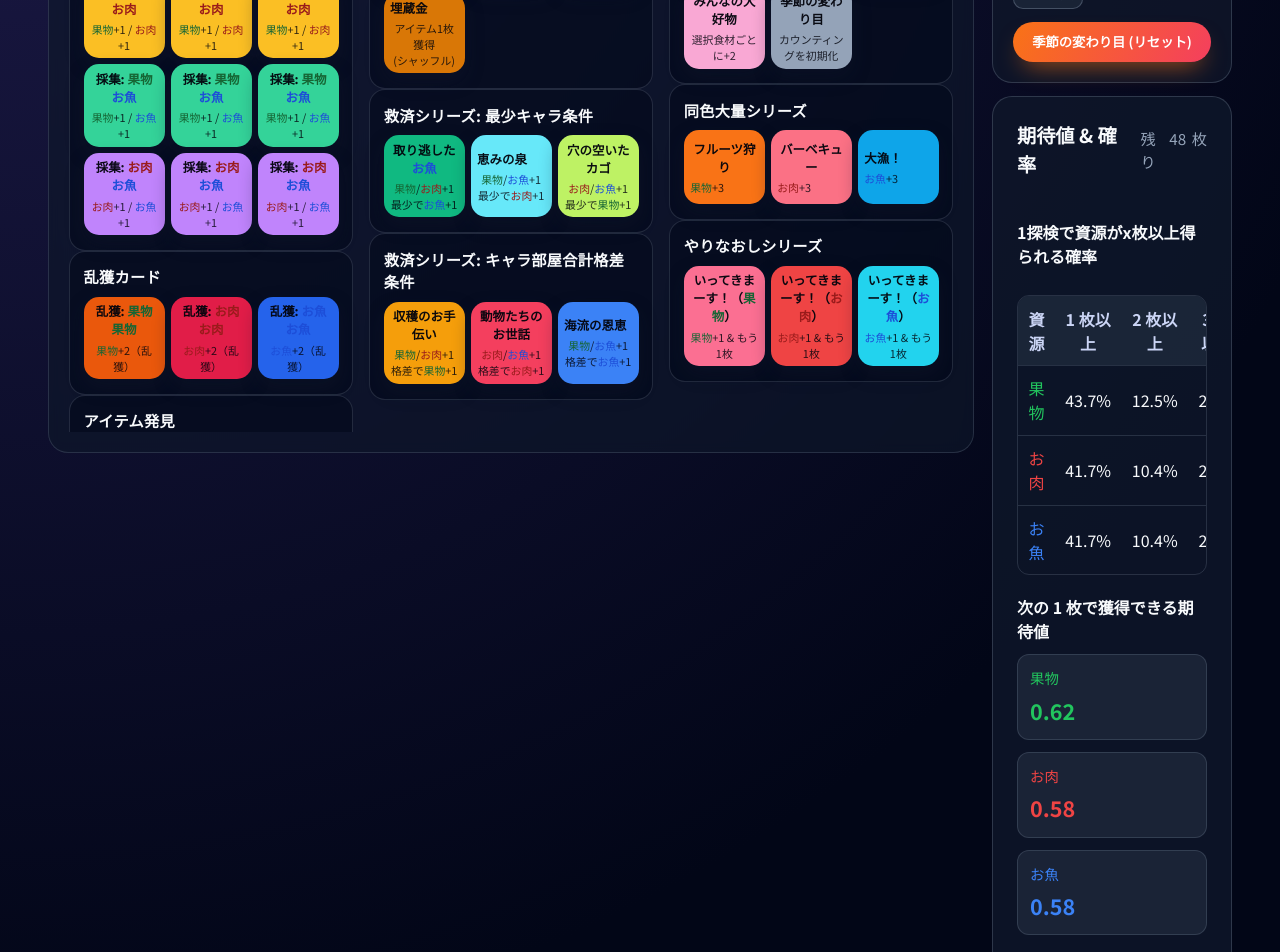
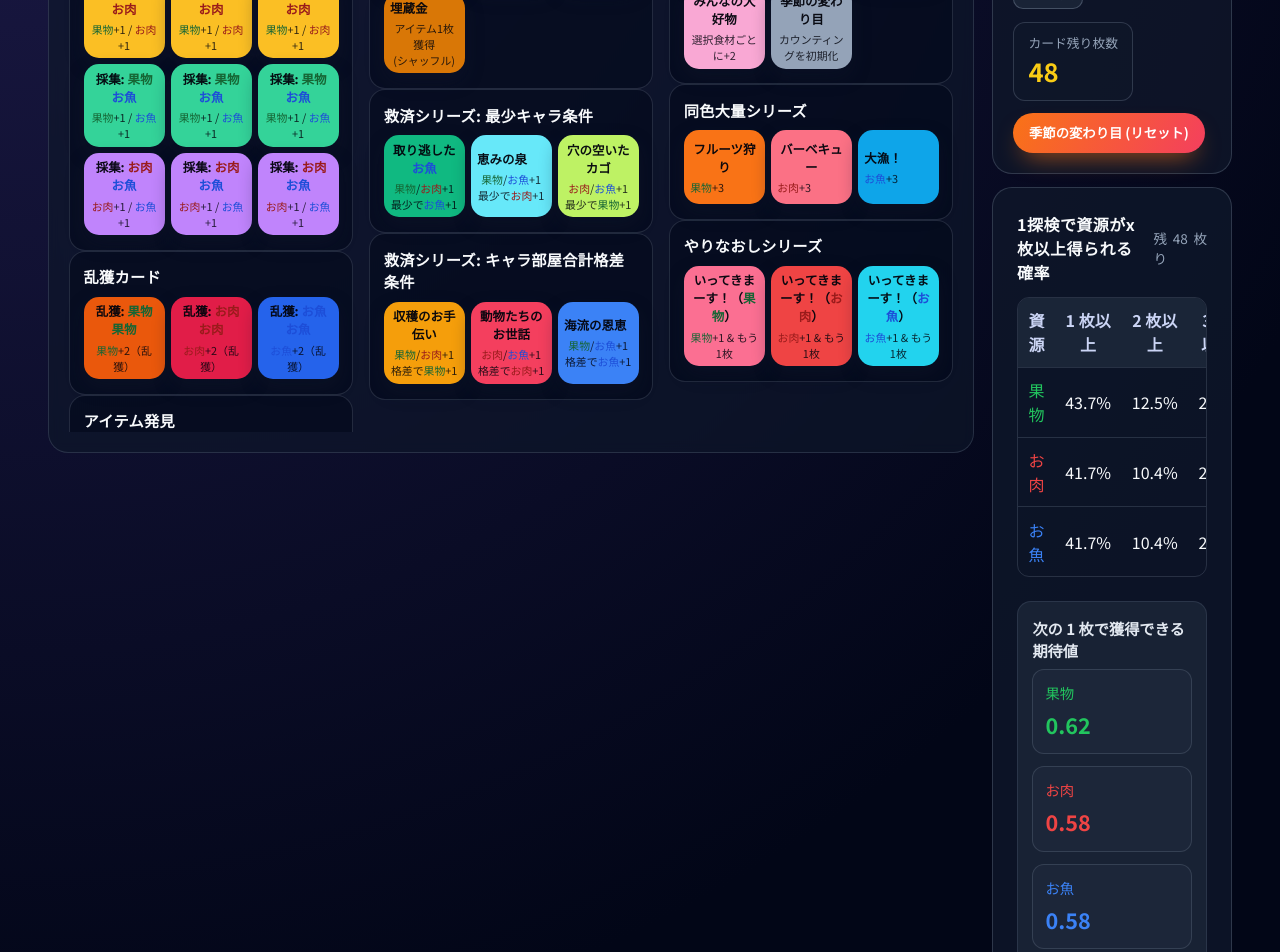
Before and after one commit to pikachu0310/kawauchi-counting-tool, a React (Vite) app: page / in a window 1280 px wide. Shown: the part 400-1352 px from the top of the page. Built offline with nearby package versions, Linux system fonts and the light colour scheme.

Commit message:
feat: relocate remaining count and stats layout

```diff
--- a/src/App.tsx
+++ b/src/App.tsx
@@ -81,6 +81,7 @@ export const App = () => {
               conditions={conditions}
               onChange={handleConditionChange}
               onReset={handleResetDeck}
+              remainingCards={stats.totalCards}
             />
             <StatsPanel stats={stats} />
           </div>
--- a/src/components/ConditionPanel.module.css
+++ b/src/components/ConditionPanel.module.css
@@ -57,6 +57,32 @@
   background: rgba(30, 41, 59, 0.75);
 }
 
+.summaryRow {
+  display: flex;
+  align-items: center;
+  gap: 0.75rem;
+  flex-wrap: wrap;
+}
+
+.remaining {
+  background: rgba(15, 23, 42, 0.9);
+  border-radius: 12px;
+  padding: 0.6rem 0.9rem;
+  border: 1px solid rgba(148, 163, 184, 0.25);
+}
+
+.remaining p {
+  margin: 0;
+  font-size: 0.8rem;
+  color: #94a3b8;
+}
+
+.remaining strong {
+  display: block;
+  font-size: 1.6rem;
+  color: #facc15;
+}
+
 .resetButton {
   border: none;
   border-radius: 999px;
--- a/src/components/ConditionPanel.tsx
+++ b/src/components/ConditionPanel.tsx
@@ -5,6 +5,7 @@ type ConditionPanelProps = {
   conditions: ConditionsState;
   onChange: (update: Partial<ConditionsState>) => void;
   onReset: () => void;
+  remainingCards: number;
 };
 
 const favoriteLabels: Record<ResourceType, string> = {
@@ -13,7 +14,12 @@ const favoriteLabels: Record<ResourceType, string> = {
   fish: "お魚",
 };
 
-export const ConditionPanel = ({ conditions, onChange, onReset }: ConditionPanelProps) => {
+export const ConditionPanel = ({
+  conditions,
+  onChange,
+  onReset,
+  remainingCards,
+}: ConditionPanelProps) => {
   const handleCheckbox = (
     key: keyof Omit<ConditionsState, "favoriteSelection">,
   ) => {
@@ -65,9 +71,15 @@ export const ConditionPanel = ({ conditions, onChange, onReset }: ConditionPanel
           ))}
         </div>
       </div>
-      <button type="button" className={styles.resetButton} onClick={onReset}>
-        季節の変わり目 (リセット)
-      </button>
+      <div className={styles.summaryRow}>
+        <div className={styles.remaining}>
+          <p>カード残り枚数</p>
+          <strong>{remainingCards}</strong>
+        </div>
+        <button type="button" className={styles.resetButton} onClick={onReset}>
+          季節の変わり目 (リセット)
+        </button>
+      </div>
     </section>
   );
 };
--- a/src/components/StatsPanel.module.css
+++ b/src/components/StatsPanel.module.css
@@ -5,7 +5,7 @@
   padding: 1.5rem;
   display: flex;
   flex-direction: column;
-  gap: 1.25rem;
+  gap: 1rem;
 }
 
 .panelHeader {
@@ -17,7 +17,8 @@
 
 .panelHeader h2 {
   margin: 0;
-  font-size: 1.2rem;
+  font-size: 1rem;
+  letter-spacing: 0.03em;
 }
 
 .remaining {
@@ -25,7 +26,7 @@
   align-items: baseline;
   gap: 0.35rem;
   color: #94a3b8;
-  font-size: 0.95rem;
+  font-size: 0.85rem;
 }
 
 .warning {
@@ -35,18 +36,6 @@
   background: rgba(248, 113, 113, 0.15);
   color: #fecaca;
   border: 1px solid rgba(248, 113, 113, 0.4);
-}
-
-.statGroup h3 {
-  margin: 0 0 0.35rem;
-  font-size: 1rem;
-  color: #f8fafc;
-}
-
-.statGroup {
-  display: flex;
-  flex-direction: column;
-  gap: 0.35rem;
 }
 
 .expectationGrid {
@@ -108,6 +97,7 @@
   overflow-x: auto;
   border-radius: 12px;
   border: 1px solid rgba(148, 163, 184, 0.2);
+  margin-top: -0.2rem;
 }
 
 table {
@@ -131,3 +121,23 @@ td {
   border-top: 1px solid rgba(148, 163, 184, 0.2);
   color: #f8fafc;
 }
+
+.extraInfo {
+  display: flex;
+  flex-direction: column;
+  gap: 0.75rem;
+  margin-top: 0.5rem;
+}
+
+.extraInfo section {
+  background: rgba(30, 41, 59, 0.72);
+  border-radius: 14px;
+  padding: 0.9rem;
+  border: 1px solid rgba(148, 163, 184, 0.15);
+}
+
+.extraInfo h3 {
+  margin: 0 0 0.4rem;
+  font-size: 0.95rem;
+  color: #e2e8f0;
+}
--- a/src/components/StatsPanel.tsx
+++ b/src/components/StatsPanel.tsx
@@ -30,7 +30,7 @@ export const StatsPanel = ({ stats }: StatsPanelProps) => {
   return (
     <section className={styles.panel}>
       <div className={styles.panelHeader}>
-        <h2>期待値 &amp; 確率</h2>
+        <h2>1探検で資源がx枚以上得られる確率</h2>
         <div className={styles.remaining}>
           <span>残り</span>
           <span>{stats.totalCards}</span>
@@ -40,8 +40,6 @@ export const StatsPanel = ({ stats }: StatsPanelProps) => {
       {isDeckEmpty && (
         <p className={styles.warning}>デッキが空です。季節の変わり目でリセットしてください。</p>
       )}
-      <div className={styles.statGroup}>
-        <h4>1探検で資源がx枚以上得られる確率</h4>
       <div className={styles.tableWrap}>
         <table>
           <thead>
@@ -68,8 +66,8 @@ export const StatsPanel = ({ stats }: StatsPanelProps) => {
           </tbody>
         </table>
       </div>
-      </div>
-      <div className={styles.statGroup}>
+      <div className={styles.extraInfo}>
+        <section>
           <h3>次の 1 枚で獲得できる期待値</h3>
           <div className={styles.expectationGrid}>
             {(Object.entries(resourceLabels) as [keyof typeof resourceLabels, string][]).map(
@@ -86,8 +84,8 @@ export const StatsPanel = ({ stats }: StatsPanelProps) => {
               },
             )}
           </div>
-      </div>
-      <div className={styles.statGroup}>
+        </section>
+        <section>
           <h3>特殊カードの確率</h3>
           <div className={styles.specialGrid}>
             <div>
@@ -105,6 +103,7 @@ export const StatsPanel = ({ stats }: StatsPanelProps) => {
               <span>{formatPercentage(stats.extraActionProbability)}</span>
             </div>
           </div>
+        </section>
       </div>
     </section>
   );
```
Lines whose indentation alone changed are shown as unchanged.
